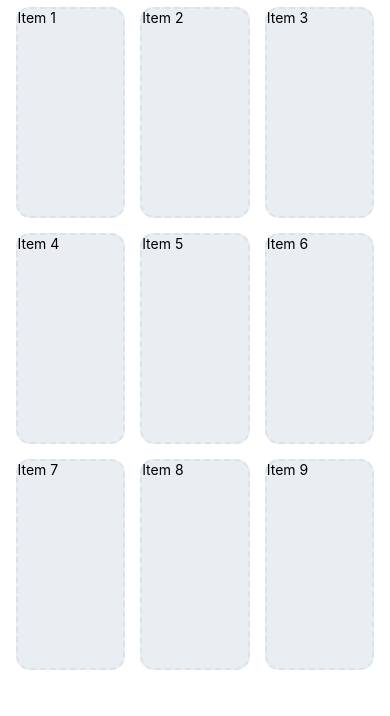
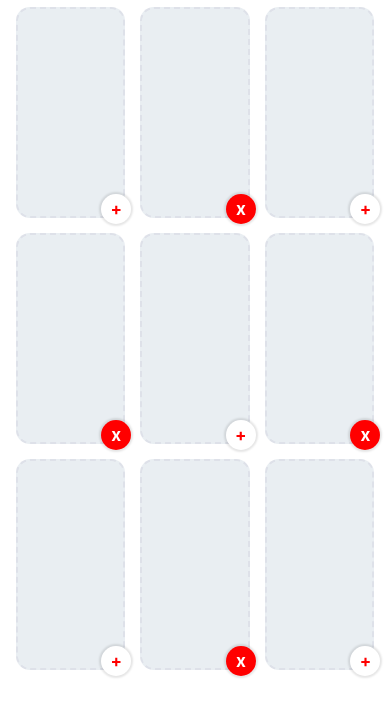
Before and after one commit to sderickson/rn-interview, a React Native app in the folder app/: screen / in a window 390 px wide. Shown: the top 716 px of the page. Built offline with nearby package versions, Linux system fonts and the light colour scheme.

Commit message:
add buttons

```diff
--- a/app/App.tsx
+++ b/app/App.tsx
@@ -69,9 +69,19 @@ const safeAreaInsets = useSafeAreaInsets();
     <View style={styles.container}>
       <View style={{...styles.flexWrapper,  paddingBottom: safeAreaInsets.bottom, paddingTop: safeAreaInsets.top}}>
 
-        {items.map((item) => (
-          <View key={item.id} style={styles.photoView}><Text key={item.id}>{item.title}</Text></View>
-        ))}
+        {items.map((item) => {
+          const id = item.id;
+          const exists = !!(id % 2);
+          const actionViewStyle = exists ? styles.addPhotoActionView : styles.removePhotoActionView;
+          return (
+            <View key={item.id} style={styles.photoView}>
+              <View style={{...styles.photoActionView, ...actionViewStyle}}>
+                <Text style={{color: actionViewStyle.color, ...styles.photoActionViewText}}>{exists ? '+' : 'x'}</Text>
+              </View>
+              {/* <Text key={item.id}>{item.title}</Text> */}
+            </View>
+          )
+        })}
       </View>
     </View>
   );
@@ -87,6 +97,7 @@ const styles = StyleSheet.create({
     flexWrap: 'wrap', alignItems: 'center', justifyContent: 'center', flex: 1, paddingLeft: 8, paddingRight: 8
   },
   photoView: {
+    position: 'relative',
     width: '29.33%',
     height: "25%",
     margin: '2%',
@@ -95,7 +106,31 @@ const styles = StyleSheet.create({
     borderColor: '#dee1e9',
     borderStyle: 'dashed',
     borderRadius: 14,
-  }
+  },
+  photoActionView: {
+    position: 'absolute',
+    bottom: -8,
+    right: -8,
+    backgroundColor: '#aaa',
+    borderRadius: 100,
+    width: 30,
+    height: 30,
+    justifyContent: 'center',
+    boxShadow: "0 0 2px 2px rgba(0, 0, 0, 0.1)",
+    alignItems: 'center',
+  },
+  addPhotoActionView: {
+    color: "red",
+    backgroundColor: "white",
+  },
+  removePhotoActionView: {
+    color: "white",
+    backgroundColor: "red",
+  },
+  photoActionViewText: {
+    fontSize: 17,
+    fontWeight: "bold",
+  },
 });
 
 export default App;
```
